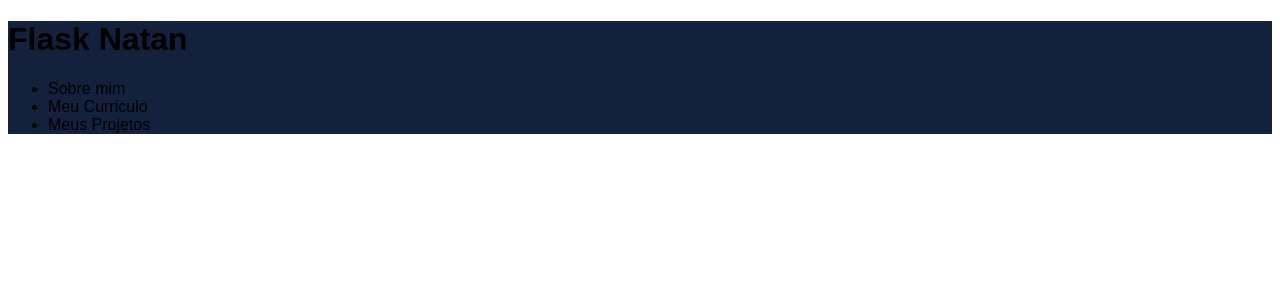
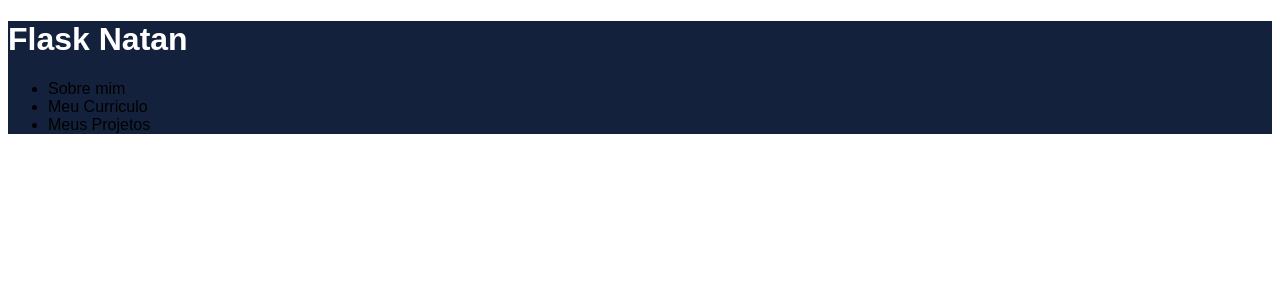
Before and after one commit to natanvictor/flask, a Flask app: page / in a window 1280 px wide. Shown: the top 300 px of the page. Run offline with Flask 3, Linux system fonts and the light colour scheme.

Commit message:
Primeira abordagem

```diff
--- a/estudo/templates/index.html
+++ b/estudo/templates/index.html
@@ -16,7 +16,7 @@
 </head>
 <body >
     <div style = 'background-color: #14213d;'>
-        <h1 >Flask Natan</h1>
+        <h1 style = 'color:#ffff' >Flask Natan</h1>
         <ul>
             <li>Sobre mim</li>
             <li>Meu Curriculo</li>
```
